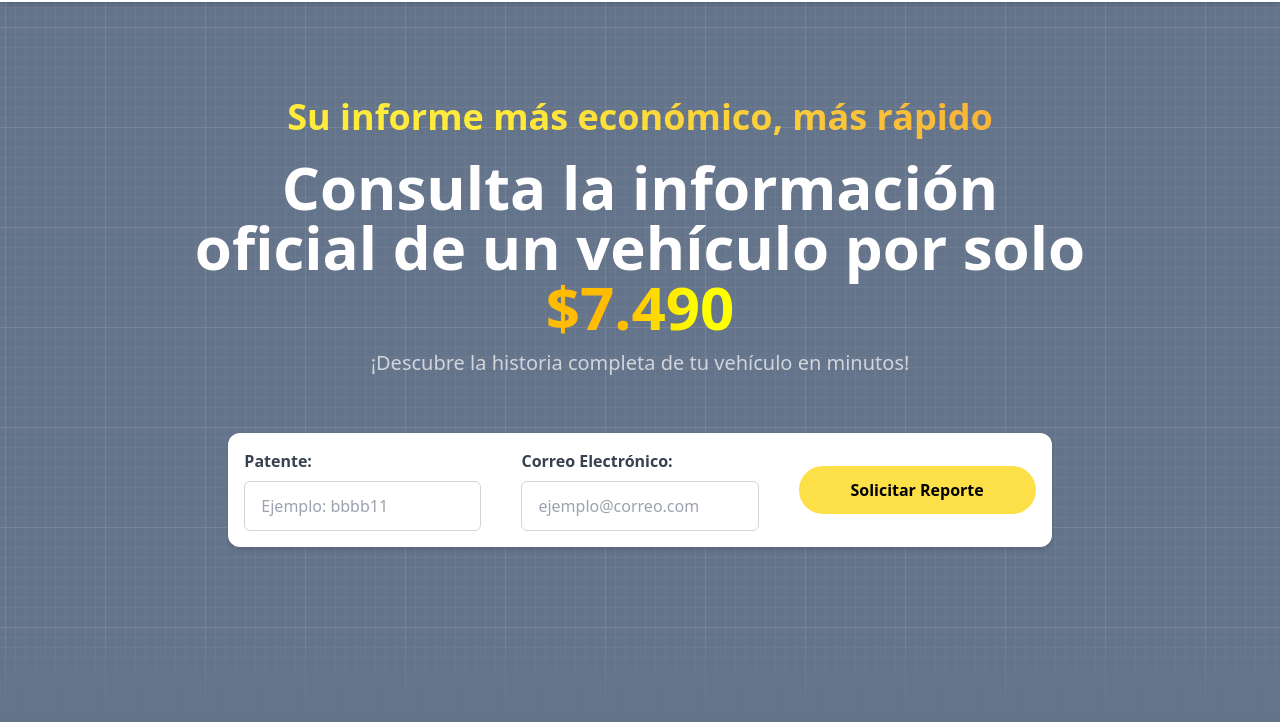
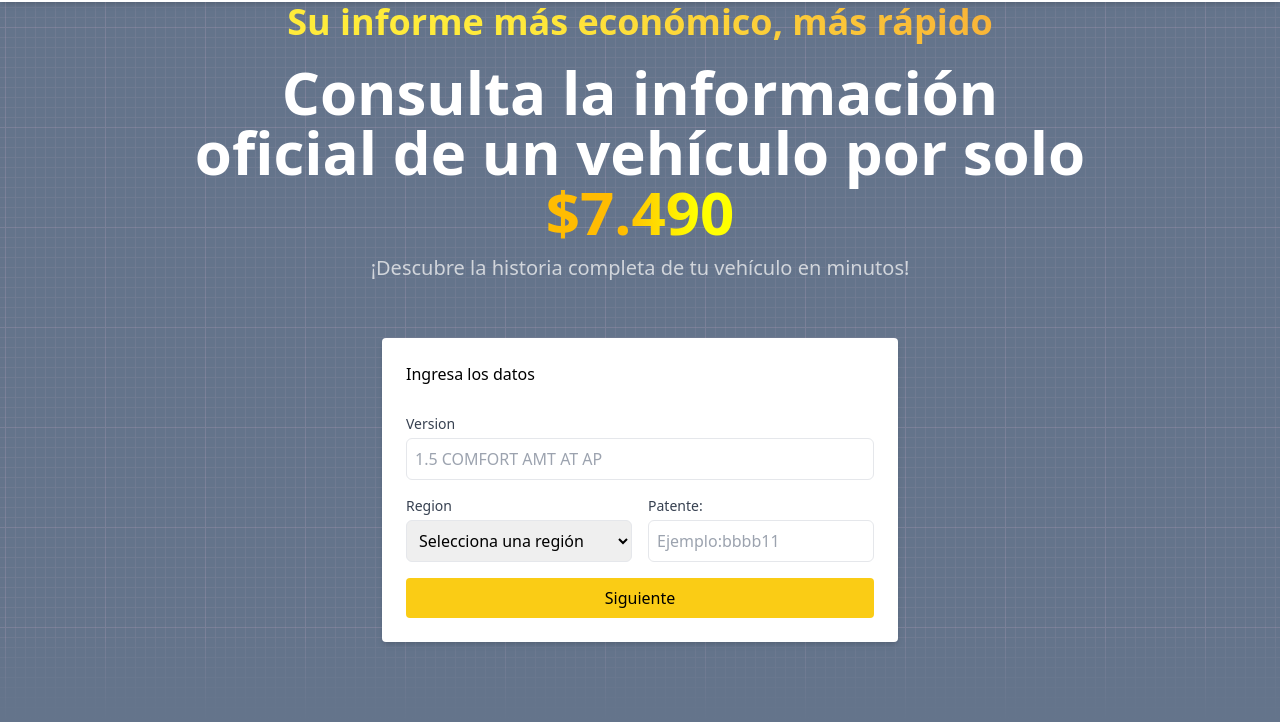
Before and after one commit to sebahernandez/venpu-landing, a website built with Vite: page index.html in a window 1280 px wide. Shown: the part 78-800 px from the top of the page. Built offline with nearby package versions, Linux system fonts and the light colour scheme.

Commit message:
formulario

```diff
--- a/custom.css
+++ b/custom.css
@@ -159,6 +159,11 @@ ul.menu li a {
           animation: shine 5s linear infinite;
 }
 
+#step2, #step3, #step4 {
+  display: none;
+}
+
+
 @-webkit-keyframes shine {
   to {
     background-position: 300% center;
--- a/index.html
+++ b/index.html
@@ -56,51 +56,75 @@
       </div>
 
       <div class="flex items-center justify-center pt-10 z-10">
-        <div class="flex items-center justify-center">
-          <div class="bg-white shadow-md p-4 rounded-xl relative">
-            <form class="flex flex-col space-y-5">
-              <div
-                class="flex flex-col md:flex-row md:space-x-10 md:items-center"
-              >
-                <div class="w-full md:w-1/2 pt-2 md:pt-0">
-                  <label
-                    for="patente"
-                    class="block text-gray-700 font-bold pb-2"
-                    >Patente:</label
-                  >
-                  <input
-                    type="text"
-                    id="patente"
-                    name="patente"
-                    placeholder="Ejemplo: bbbb11"
-                    class="px-4 py-3 border border-gray-300 rounded-md w-full focus:outline-none focus:border-blue-500"
-                  />
-                </div>
-                <div class="w-full md:w-1/2 pt-5 md:pt-0">
-                  <label for="email" class="block text-gray-700 font-bold pb-2"
-                    >Correo Electrónico:</label
-                  >
-                  <input
-                    type="email"
-                    id="email"
-                    name="email"
-                    placeholder="ejemplo@correo.com"
-                    class="px-4 py-3 border border-gray-300 rounded-md w-full focus:outline-none focus:border-blue-500"
-                  />
-                </div>
+        <div class="bg-white p-6 rounded shadow-md">
+          <div id="step1" class="space-y-4">
+              <h3 class="pb-3">Ingresa los datos</h3>
+              <div>
+                  <form class="space-y-4">
+                      <div>
+                          <label for="Version" class="block text-sm font-medium text-gray-700"> Version</label>
+                          <input id="version" class="mt-1 p-2 w-full border rounded-md" type="text" placeholder="1.5 COMFORT AMT AT AP" />
+                      </div>
 
-                <div class="w-full md:w-1/2 pt-5 md:pt-0">
-                  <button
-                    type="submit"
-                    class="bg-yellow-300 text-black font-bold py-3 px-6 rounded-full hover:bg-yellow-400 transition duration-300 ease-in-out w-full"
-                  >
-                    Solicitar Reporte
-                  </button>
-                </div>
+                      <div class="flex flex-wrap -mx-2">
+                          <div class="w-1/2 px-2">
+                              <label for="region" class="block text-sm font-medium text-gray-700">Region</label>
+                              <select id="region" class="mt-1 block w-full p-2 border rounded-md">
+                                  <option selected>Selecciona una región</option>
+                                  <option value="1">One</option>
+                                  <option value="2">Two</option>
+                                  <option value="3">Three</option>
+                              </select>
+                          </div>
+
+                          <div class="w-1/2 px-2">
+                              <label for="kilometraje" class="block text-sm font-medium text-gray-700">Patente:</label>
+                              <input type="text" class="mt-1 p-2 w-full border rounded-md" placeholder="Ejemplo:bbbb11"/>
+                          </div>
+                      </div>
+                  </form>
               </div>
-            </form>
+              <button type="submit" class="w-full mt-4 px-4 py-2 bg-yellow-400 text-black rounded hover:bg-yellow-500" onclick="nextStep(2)">Siguiente</button>
           </div>
-        </div>
+
+          <div id="step2" class="space-y-4">
+              <h3>Datos para generar la venta</h3>
+              <form class="space-y-4">
+                  <div>
+                      <label for="rut" class="block text-sm font-medium text-gray-700"> Tu RUT: </label>
+                      <input type="text" class="mt-1 p-2 w-full border rounded-md" placeholder="Se necesita para su boleta" />
+                  </div>
+
+                  <div>
+                      <label for="name" class="block text-sm font-medium text-gray-700"> Tu Nombre: </label>
+                      <input type="text" class="mt-1 p-2 w-full border rounded-md" placeholder="Ej:Juan Perez Lopez" />
+                  </div>
+
+                  <div>
+                      <label for="tu email" class="block text-sm font-medium text-gray-700"> Tu Email: </label>
+                      <input type="email" class="mt-1 p-2 w-full border rounded-md" placeholder="Ej:sunombre@email.com" />
+                  </div>
+              </form>
+
+              <div class="flex space-x-4">
+                  <button type="submit" class="w-1/2 mt-4 px-4 py-2 bg-gray-800 text-white rounded hover:bg-gray-900" onclick="previousStep(2)">Atras</button>
+                  <button class="w-1/2 mt-4 px-4 py-2 bg-green-600 text-white rounded hover:bg-green-700" onclick="nextStep(3)">Siguiente</button>
+              </div>
+          </div>
+
+          <div id="step3" class="space-y-4">
+              <h2>Paso 3</h2>
+              <input type="text" class="mt-1 p-2 w-full border rounded-md" placeholder="Ingresa algo..." />
+              <button class="w-full mt-4 px-4 py-2 bg-blue-600 text-white rounded hover:bg-blue-700" onclick="nextStep(4)">Siguiente</button>
+          </div>
+
+          <div id="step4" class="space-y-4">
+              <h2>Paso 4</h2>
+              <input type="text" class="mt-1 p-2 w-full border rounded-md" placeholder="Ingresa algo..." />
+              <button class="w-full mt-4 px-4 py-2 bg-red-600 text-white rounded hover:bg-red-700" onclick="finish()">Finalizar</button>
+          </div>
+      </div>
+
       </div>
       <div class="absolute bottom-0 h-20 w-full" style="background: linear-gradient(to bottom, rgba(100, 116, 139, 0.2), rgba(100, 116, 139, 100))"></div>
 
--- a/main.js
+++ b/main.js
@@ -1,3 +1,30 @@
+document.addEventListener('DOMContentLoaded', (event) => {
+  document.getElementById('step1').style.display = 'block';
+});
+
 document.querySelector('.menu-toggle').addEventListener('click', function () {
-    document.querySelector('ul.menu').classList.toggle('active');
-  });
+  document.querySelector('ul.menu').classList.toggle('active');
+});
+
+
+function nextStep(stepNumber) {
+  for (let i = 1; i <= 3; i++) {
+    document.getElementById('step' + i).style.display = 'none';
+  }
+  document.getElementById('step' + stepNumber).style.display = 'block';
+}
+
+function previousStep(stepNumber) {
+  for (let i = 1; i <= 3; i++) {
+    document.getElementById('step' + i).style.display = 'none';
+  }
+  document.getElementById('step' + (stepNumber - 1)).style.display = 'block';
+}
+
+function finish() {
+  alert('Has completado todos los pasos!');
+}
+
+window.nextStep = nextStep;
+window.previousStep = previousStep;
+window.finish = finish;
```
Also changed, not shown: counter.js (deleted, +0 -9 lines).
